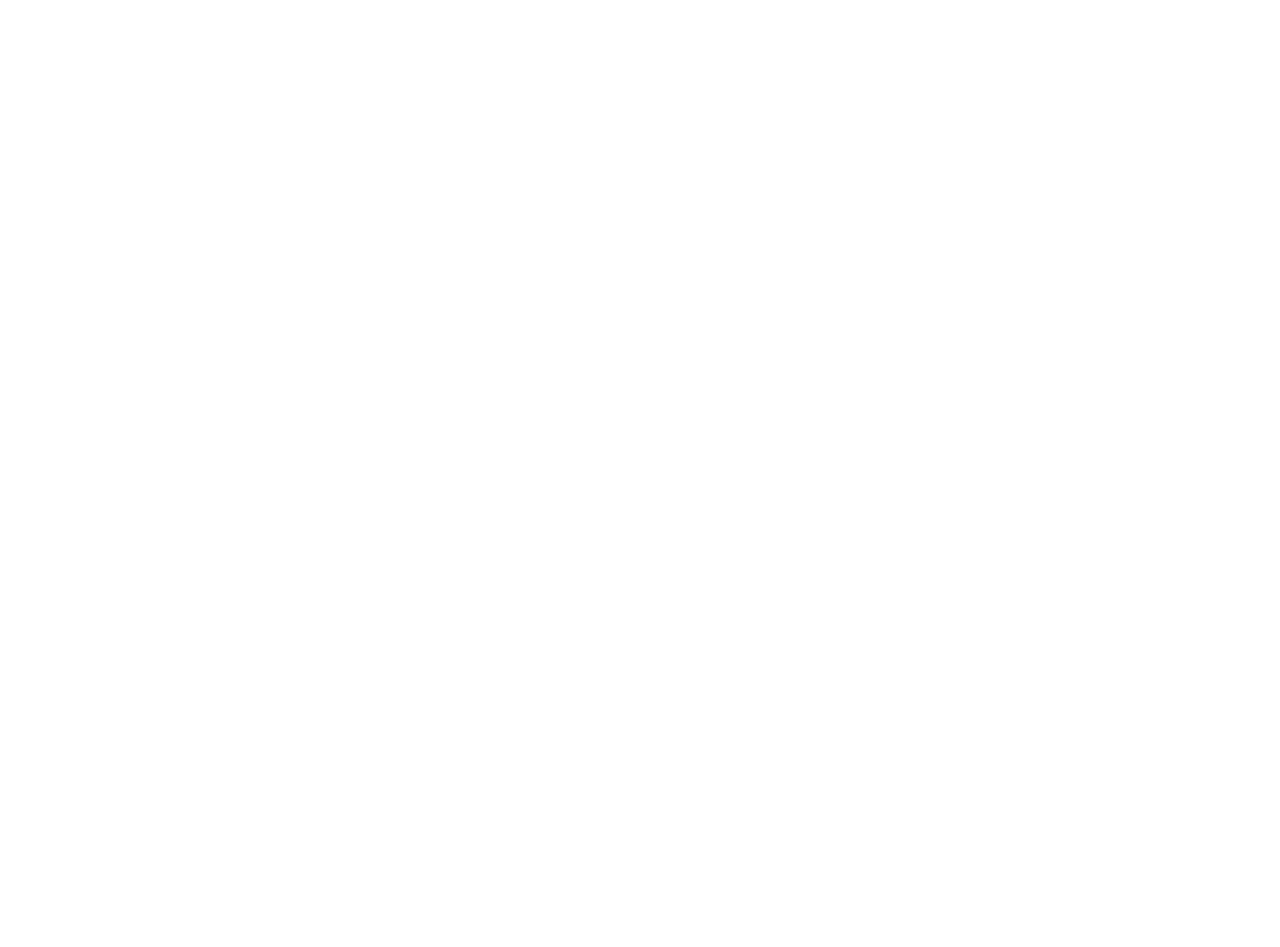
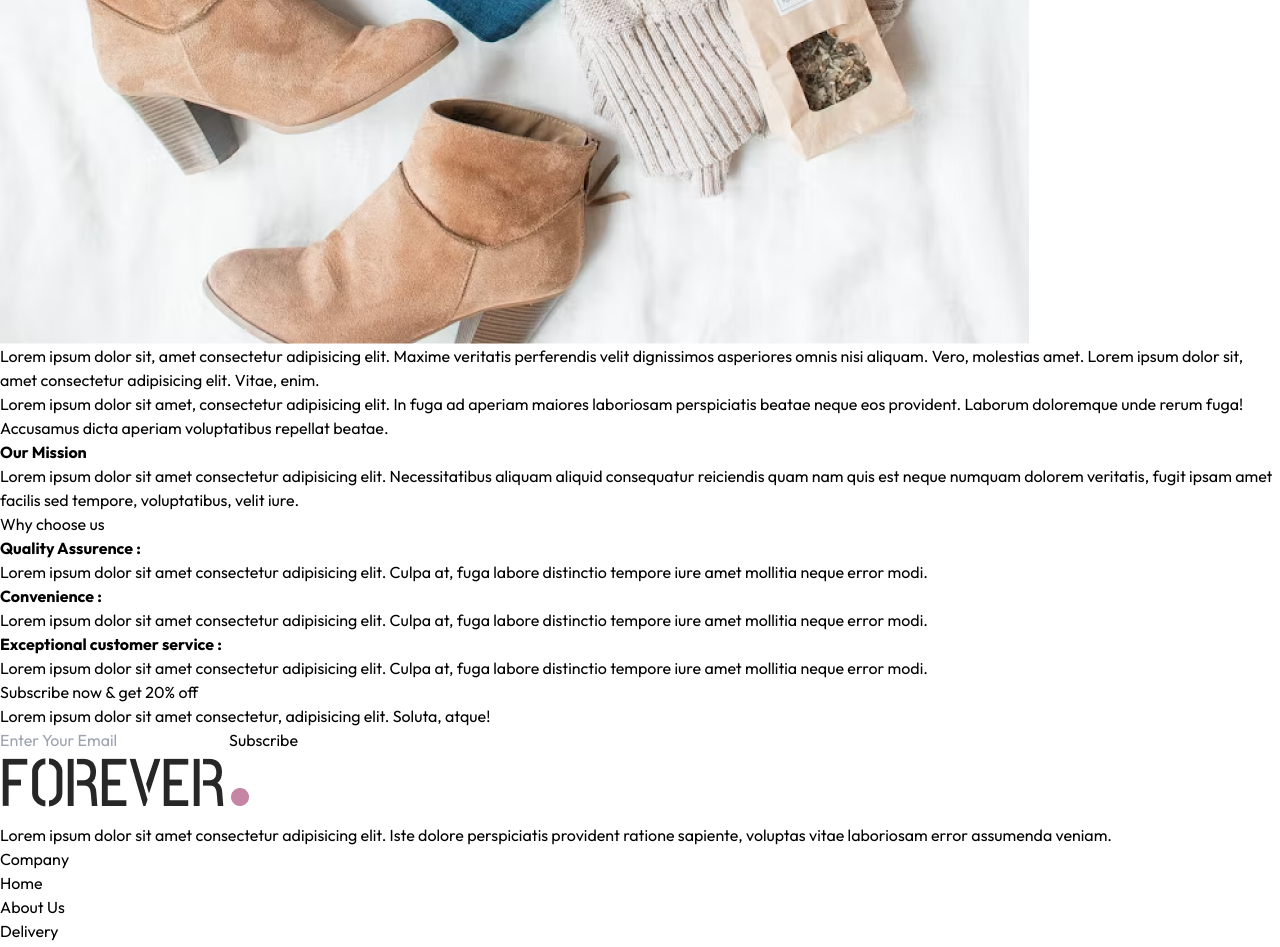
Before and after one commit to G-Prasath/MERN-Ecommerce, a React (Vite) app: page /about-us in a window 1280 px wide. Shown: the part 1248-2195 px from the top of the page. Before the commit the page ends 858 px from the top, so only its background shows below. Built offline with nearby package versions, Linux system fonts and the light colour scheme.

Commit message:
Fortend Completed

```diff
--- a/src/pages/About.jsx
+++ b/src/pages/About.jsx
@@ -1,11 +1,46 @@
-import React from 'react'
+import React from "react";
+import Title from "../components/Title";
+import { assets } from '../assets/assets';
+import NewLetterBox from "../components/NewLetterBox";
 
 const About = () => {
   return (
     <div>
-      About
+      <div className="text-2xl text-center pt-8 border-t">
+        <Title title1={`About`} title2={`us`} />
+      </div>
+
+      <div className="my-10 flex flex-col md:flex-row gap-16">
+        <img src={assets.about_img} className="w-full md:max-w-[450px]" alt="About Images" />
+        <div className="flex flex-col justify-center gap-6 md:w-2/4 text-gray-600">
+          <p className="text-justify">Lorem ipsum dolor sit, amet consectetur adipisicing elit. Maxime veritatis perferendis velit dignissimos asperiores omnis nisi aliquam. Vero, molestias amet. Lorem ipsum dolor sit, amet consectetur adipisicing elit. Vitae, enim.</p>
+          <p className="text-justify">Lorem ipsum dolor sit amet, consectetur adipisicing elit. In fuga ad aperiam maiores laboriosam perspiciatis beatae neque eos provident. Laborum doloremque unde rerum fuga! Accusamus dicta aperiam voluptatibus repellat beatae.</p>
+          <b className="text-gray-800">Our Mission</b>
+          <p className="text-justify">Lorem ipsum dolor sit amet consectetur adipisicing elit. Necessitatibus aliquam aliquid consequatur reiciendis quam nam quis est neque numquam dolorem veritatis, fugit ipsam amet facilis sed tempore, voluptatibus, velit iure.</p>
+        </div>
+      </div>
+
+      <div className="text-xl py-4">
+        <Title title1={`Why`} title2={`choose us`} />
+      </div>
+      <div className="flex flex-col md:flex-row text-sm mb-20">
+        <div className="border px-10 md:px-16 py-8 sm:py-20 flex flex-col gap-5">
+          <b>Quality Assurence :</b>
+          <p className="text-gray-60 text-justify">Lorem ipsum dolor sit amet consectetur adipisicing elit. Culpa at, fuga labore distinctio tempore iure amet mollitia neque error modi.</p>
+        </div>
+        <div className="border px-10 md:px-16 py-8 sm:py-20 flex flex-col gap-5">
+          <b>Convenience :</b>
+          <p className="text-gray-60 text-justify">Lorem ipsum dolor sit amet consectetur adipisicing elit. Culpa at, fuga labore distinctio tempore iure amet mollitia neque error modi.</p>
+        </div>
+        <div className="border px-10 md:px-16 py-8 sm:py-20 flex flex-col gap-5">
+          <b>Exceptional customer service :</b>
+          <p className="text-gray-60 text-justify">Lorem ipsum dolor sit amet consectetur adipisicing elit. Culpa at, fuga labore distinctio tempore iure amet mollitia neque error modi.</p>
+        </div>
+      </div>
+
+      <NewLetterBox/>
     </div>
-  )
-}
+  );
+};
 
-export default About
+export default About;
--- a/src/pages/Contact.jsx
+++ b/src/pages/Contact.jsx
@@ -1,9 +1,27 @@
 import React from 'react'
+import Title from '../components/Title'
+import {assets} from '../assets/assets'
+import NewLetterBox from '../components/NewLetterBox'
 
 const Contact = () => {
   return (
     <div>
-      Contact
+      <div className='text-center text-2xl pt-10 border-t'>
+        <Title title1={`contact`} title2={`us`} />
+      </div>
+      <div className="my10 flex flex-col justify-center md:flex-row gap-10 mb-28">
+        <img className='w-full md:max-w-[480px]' src={assets.contact_img} alt="Contact Image" />
+        <div className='flex flex-col justify-center items-start gap-6'>
+          <p className='font-bold text-xl text-gray-600'>Our Store</p>
+          <p className='text-gray-500'>54709 Willms Stations <br/> Suite 350, Washigton, USA</p>
+          <p className='text-gray-500 '>Tel: (415) 555-0123 <br/> Email: example@gmail.com</p>
+          <p className='font-semibold text-xl text-gray-600'>Career at Forever</p>
+          <p className='text-gray-500'>Learn more about our teams and job openings</p>
+          <button className='border border-black px-8 py-4 text-sm hover:text-white transition-all duration-500'>Explore Jobs</button>
+        </div>
+      </div>
+      <NewLetterBox/>
+
     </div>
   )
 }
```
